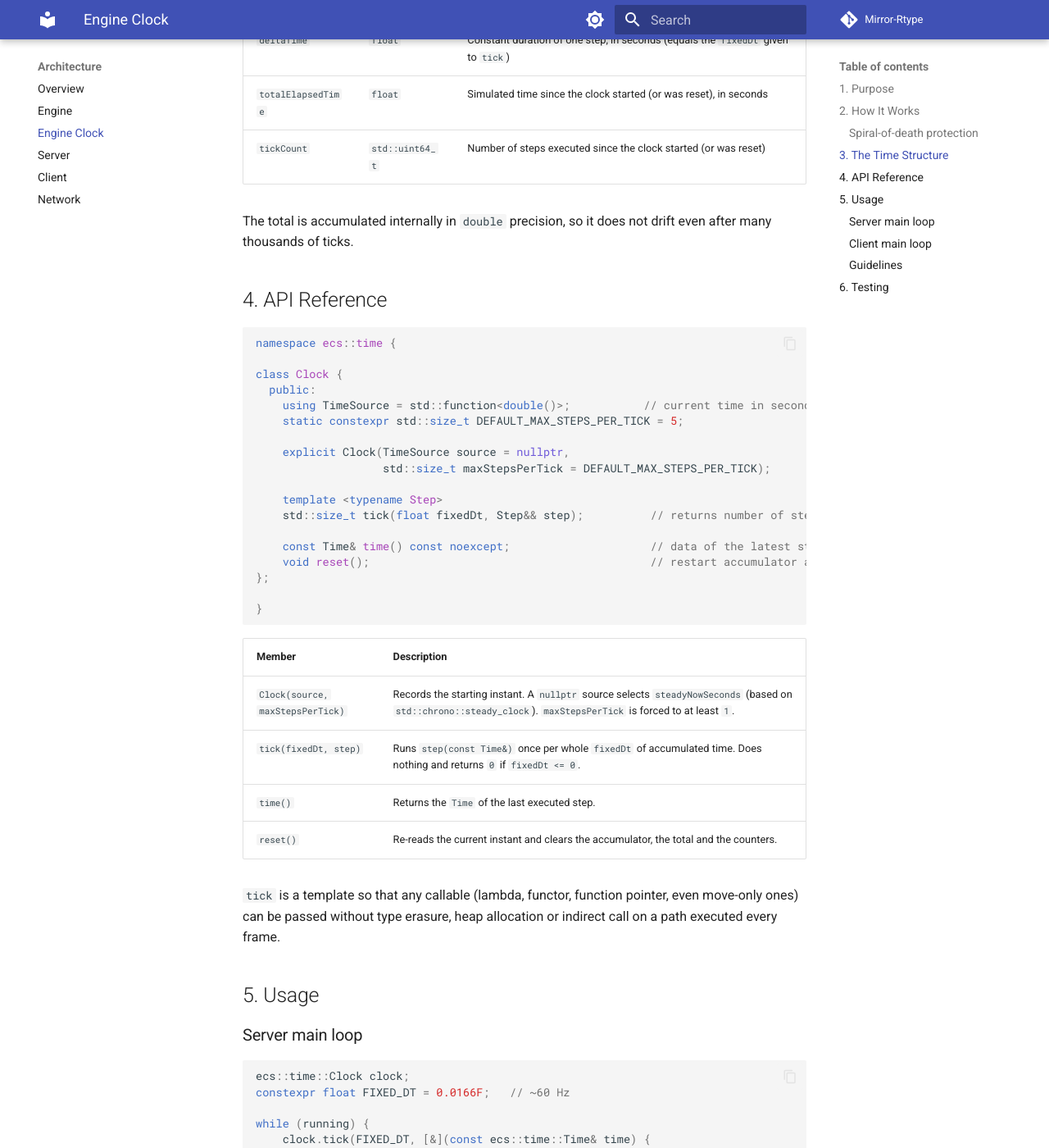
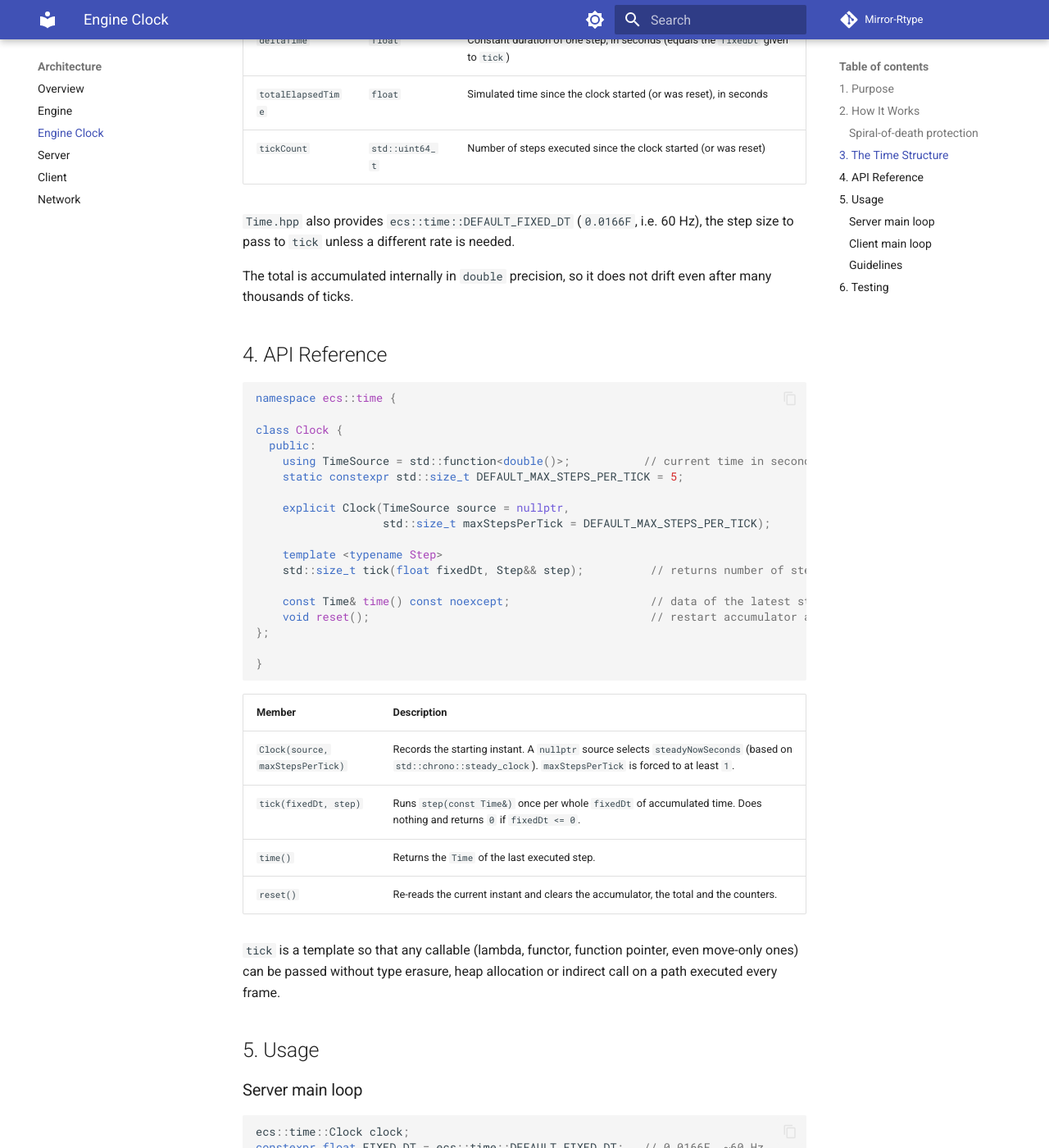
Before and after one commit to Matt4401/Mirror-Rtype, an MkDocs documentation site: the page built from docs/architecture/clock.md, in a window 1280 px wide and 1400 px high, scrolled down 2795 px. Shown: the whole window at 82% size. Built offline with MkDocs 1.6.1 and Material for MkDocs 9.7.7, drawn with Linux system fonts in a browser that asks for light colours; comment, search, counter and statistics services are not loaded; some of the changed text lies outside the part shown.

Commit message:
feat(docs): update clock documentation to include DEFAULT_FIXED_DT constant

````diff
--- a/docs/architecture/clock.md
+++ b/docs/architecture/clock.md
@@ -55,6 +55,8 @@ If the process freezes (debugger, OS suspend, heavy load), a huge amount of time
 | `totalElapsedTime` | `float` | Simulated time since the clock started (or was reset), in seconds |
 | `tickCount` | `std::uint64_t` | Number of steps executed since the clock started (or was reset) |
 
+`Time.hpp` also provides `ecs::time::DEFAULT_FIXED_DT` (`0.0166F`, i.e. 60 Hz), the step size to pass to `tick` unless a different rate is needed.
+
 The total is accumulated internally in `double` precision, so it does not drift even after many thousands of ticks.
 
 ## 4. API Reference
@@ -95,7 +97,7 @@ class Clock {
 
 ```cpp
 ecs::time::Clock clock;
-constexpr float FIXED_DT = 0.0166F;   // ~60 Hz
+constexpr float FIXED_DT = ecs::time::DEFAULT_FIXED_DT;   // 0.0166F, ~60 Hz
 
 while (running) {
     clock.tick(FIXED_DT, [&](const ecs::time::Time& time) {
````
